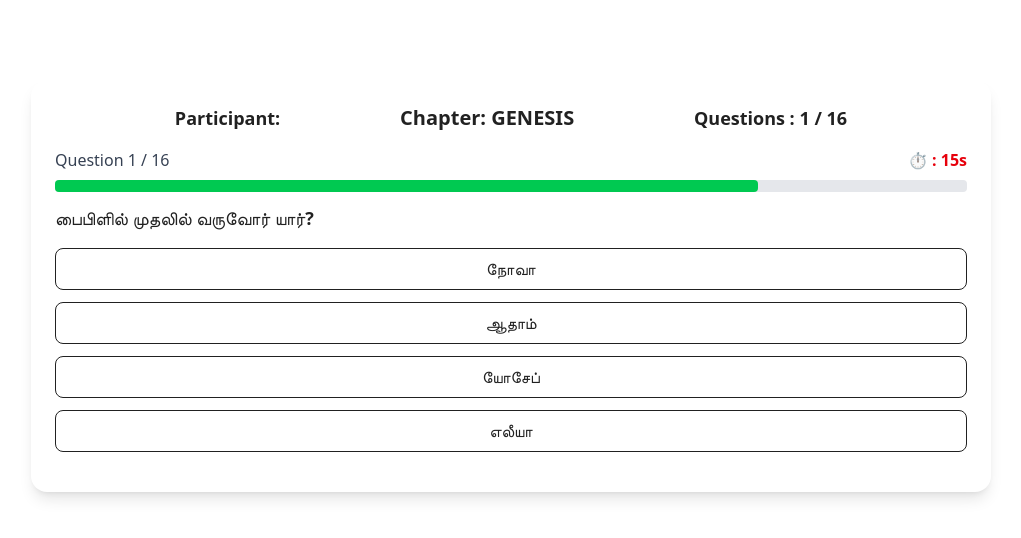
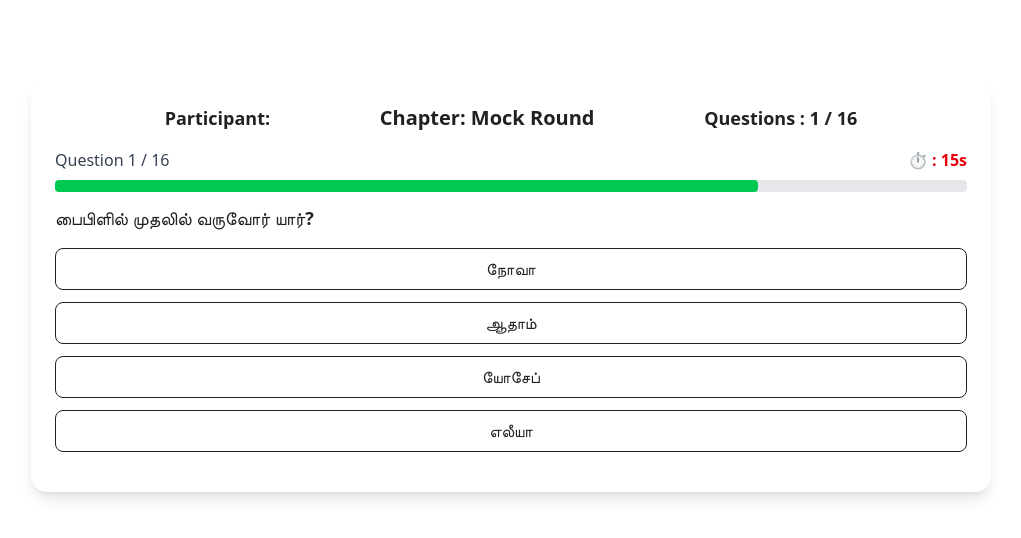
Before and after one commit to Santhoshfebi/Quiz-App, a React (Vite) app: page /quiz in a window 1280 px wide. Shown: the top 538 px of the page, without its empty margins (129-1150 px from the left). Built offline with nearby package versions, Linux system fonts and the light colour scheme.

Commit message:
mock round

```diff
--- a/src/pages/Quiz.jsx
+++ b/src/pages/Quiz.jsx
@@ -299,7 +299,7 @@ export default function Quiz() {
       {/* 🧍 Participant Name */}
       <div className="md:justify-evenly md:flex text-center mb-4 font-semibold text-lg  ">
          <p>Participant: <span className="text-blue-950">{participant.name}</span></p>
-               <h5 className="text-xl font-bold text-center">Chapter: GENESIS</h5>
+               <h5 className="text-xl font-bold text-center">Chapter: Mock Round</h5>
          <div>Questions : {current + 1} / {questions.length}</div>
        </div>
 
--- a/src/pages/Welcome.jsx
+++ b/src/pages/Welcome.jsx
@@ -25,7 +25,7 @@ export default function Welcome() {
     <div className="mx-auto mt-20 w-96 bg-white p-6 rounded-2xl shadow-lg space-y-4">
       <h1 className="text-2xl font-bold text-center">Welcome to the Quiz!</h1>
       <p className="text-center">Enjoy the Quiz...!</p>
-      <h5 className="text-xl font-bold text-center">Chapter: GENESIS</h5>
+      <h5 className="text-xl font-bold text-center">Chapter: Mock Round</h5>
       <input
         type="text"
         placeholder="Your Name"
```
